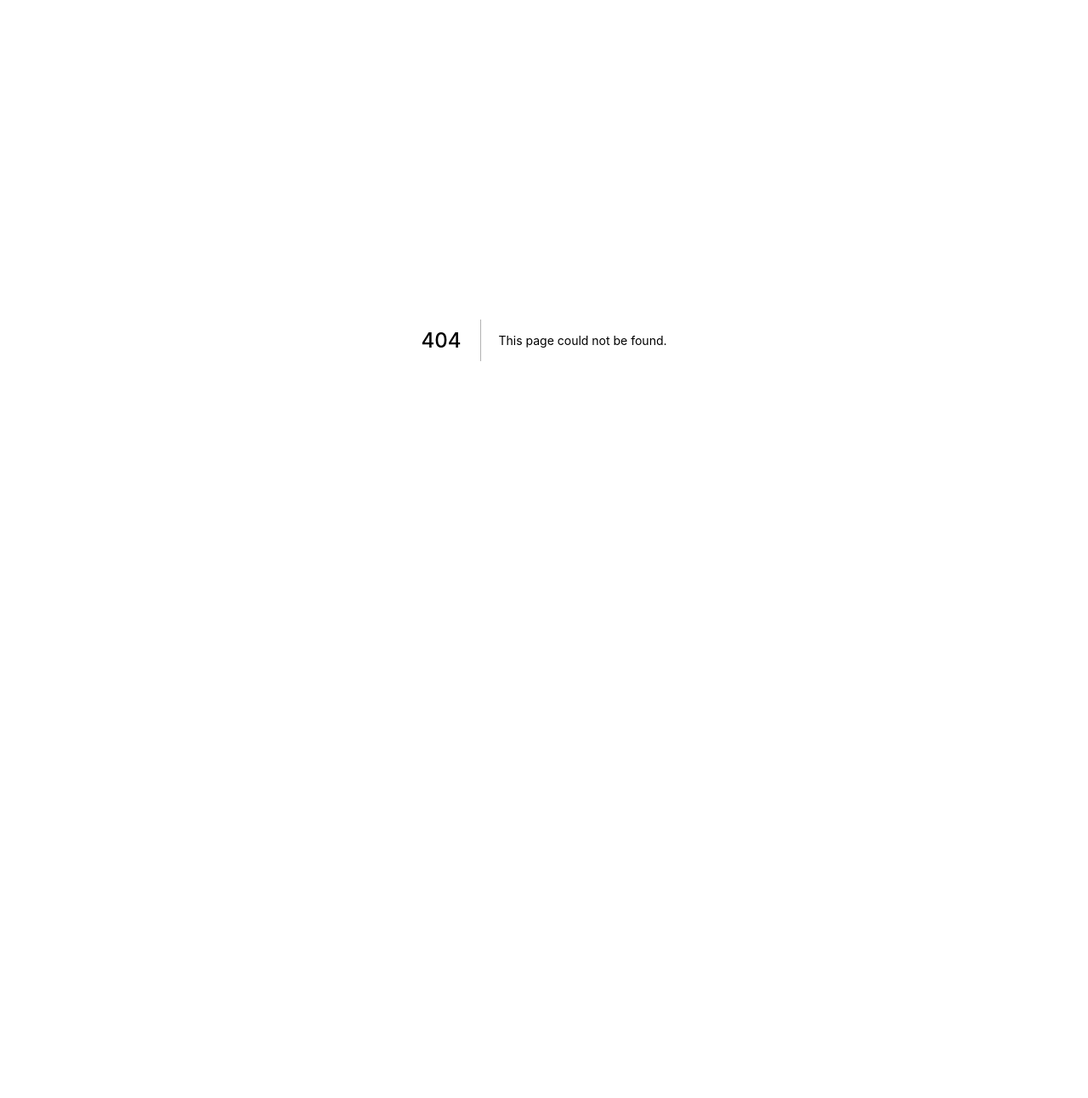
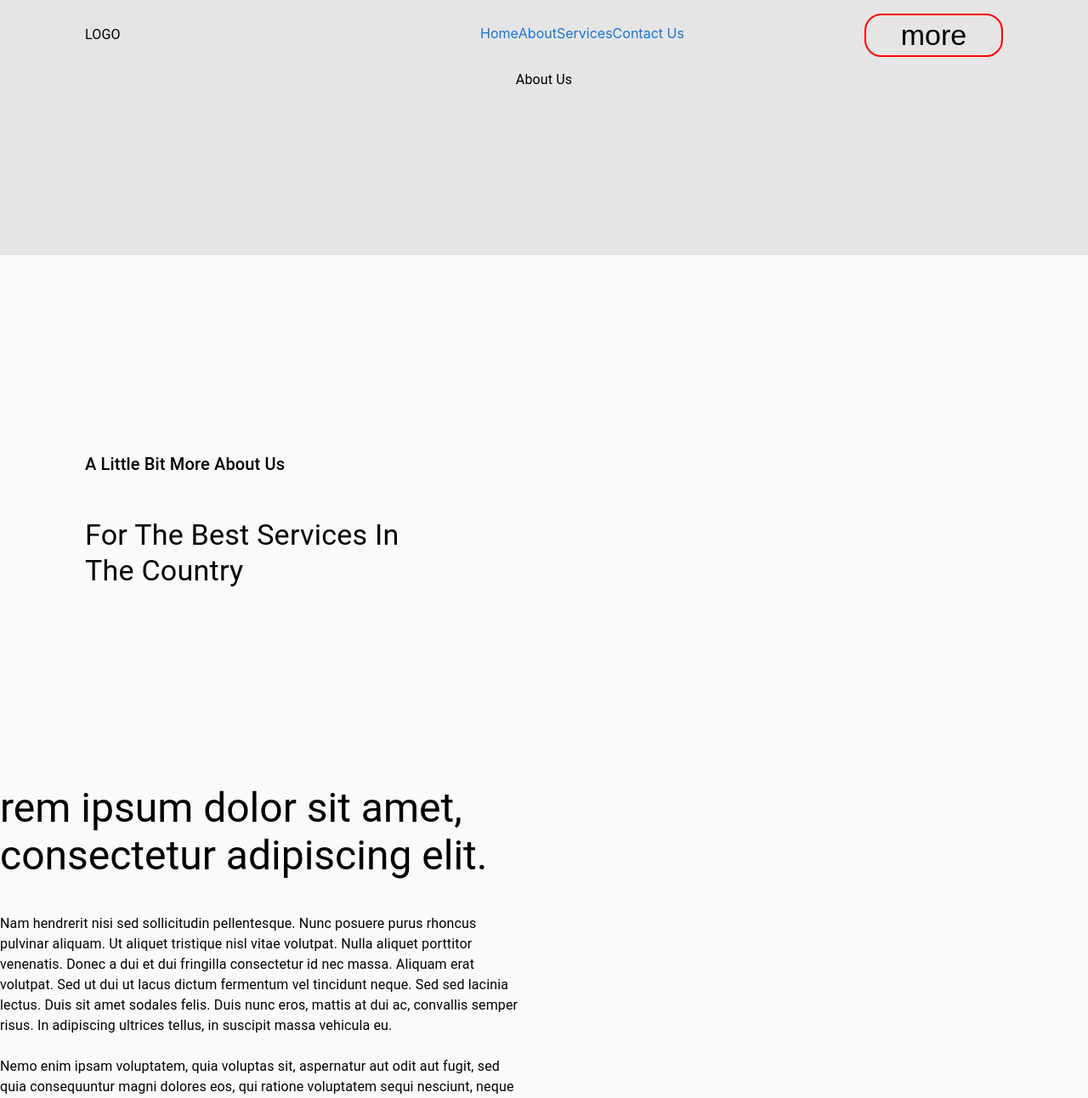
Before and after one commit to JTR03/demoSite, a Next.js app in the folder demosite/: page /about in a window 1280 px wide. Before the commit this address had no page. Shown: the top 1292 px of the page at 85% size. Before the commit the page ends 800 px from the top, so only its background shows below. Built offline with nearby package versions, Linux system fonts and the light colour scheme.

Commit message:
added new pages

```diff
--- /dev/null
+++ b/demosite/components/About.js
@@ -0,0 +1,56 @@
+import { Typography,Box, Grid } from '@mui/material'
+import React from 'react'
+import styles from '../styles/Home.module.css'
+
+function About() {
+    return (
+        <div className={styles.mid}>
+            <Grid container spacing={28.75} sx={{marginTop:24.25,paddingBottom:11}}>
+                <Grid item>
+                        <Box sx={{marginLeft:12.5,maxWidth:380}}>
+                <Typography variant='h6'>
+                A Little Bit More About Us
+            </Typography>
+            <Typography variant='h4' sx={{paddingTop:5.875}}>
+                For The Best Services In The Country
+            </Typography>
+            </Box>
+                </Grid>
+                <Grid item>
+  <Box sx={{width:620}}>
+                <Typography variant='h3'>
+rem ipsum dolor sit amet, consectetur adipiscing elit.
+                </Typography>
+                <Typography sx={{paddingTop:5}}>
+
+                 Nam hendrerit nisi sed sollicitudin pellentesque. Nunc
+                  posuere purus rhoncus pulvinar aliquam. Ut aliquet tristique
+                   nisl vitae volutpat. Nulla aliquet porttitor venenatis.
+                   Donec a dui et dui fringilla consectetur id nec massa.
+                    Aliquam erat volutpat. Sed ut dui ut lacus dictum fermentum vel
+                     tincidunt neque. Sed sed lacinia lectus. Duis sit amet sodales felis.
+                Duis nunc eros, mattis at dui ac, convallis semper risus. In adipiscing ultrices
+                tellus, in suscipit massa vehicula eu.<br /><br/>
+
+                Nemo enim ipsam voluptatem, quia voluptas sit, aspernatur aut odit
+                 aut fugit, sed quia consequuntur magni dolores eos, qui ratione voluptatem
+                 sequi nesciunt, neque porro quisquam est, qui dolorem ipsum, quia dolor sit
+                 amet consectetur adipisci[ng] velit, sed quia non numquam [do] eius modi tempora
+                 inci[di]dunt, ut labore et dolore magnam aliquam quaerat voluptatem. Ut enim ad minima
+                 veniam, quis nostrum exercitationem ullam corporis suscipit laboriosam, nisi ut aliquid
+                 ex ea commodi consequatur? Quis autem vel eum iure reprehenderit
+                qui in ea voluptate velit esse, quam nihil molestiae consequatur, vel illum, qui dolorem
+                 eum fugiat, quo voluptas nulla pariatur
+                </Typography>
+            </Box>
+                </Grid>
+            </Grid>
+
+
+
+
+        </div>
+    )
+}
+
+export default About
--- /dev/null
+++ b/demosite/components/Form.js
@@ -0,0 +1,89 @@
+import { Button, Grid } from '@mui/material'
+import React from 'react'
+import MailOutlineIcon from '@mui/icons-material/MailOutline';
+import PhoneIcon from '@mui/icons-material/Phone';
+import LinkedInIcon from '@mui/icons-material/LinkedIn';
+import styles from '../styles/Home.module.css'
+import Box from '@mui/material/Box';
+import TextField from '@mui/material/TextField'
+import Typography from '@mui/material/Typography'
+
+function Form() {
+    return (
+        <div className={styles.mid}>
+            <Box sx={{marginRight:40,marginLeft:40}}>
+                  <Grid container spacing={10} justifyContent='center' >
+
+                 <Grid item md={4} >
+                    <MailOutlineIcon sx={{paddingLeft:8,fontSize:120}}/>
+                    <Typography >
+                        www.email@email.com
+                    </Typography>
+                  </Grid>
+                   <Grid item md={4}>
+                    <LinkedInIcon  sx={{paddingLeft:10,fontSize:125}}/>
+                    <Typography align='center'>
+                        LinkedIn
+                    </Typography>
+                  </Grid>
+
+                  <Grid item md={4}>
+                      <PhoneIcon  sx={{paddingLeft:8,fontSize:120}}/>
+                      <Typography align='center'>
+                        0832173223
+                    </Typography>
+                  </Grid>
+            </Grid>
+            </Box>
+
+            <Box sx={{marginTop:12.5,marginRight:40,marginLeft:40, paddingBottom:10}}>
+                <Grid spacing={2} container justifyContent='center'>
+                <Grid item xs={12} md={6}>
+                <Grid container spacing={4.5}>
+                    <Grid item xs={12} md={12}>
+                        <TextField
+                    fullWidth
+                    id="firstName"
+                    label="Your Name"
+                    placeholder='John Doe'
+                    name='name'
+                    />
+                    </Grid>
+                     <Grid item xs={12} md={12}>
+                    <TextField
+                    fullWidth
+                    id="firstName"
+                    label="Your Contacts"
+                    placeholder='www.john@doe.com'
+                    name='name'
+                    />
+                </Grid>
+                </Grid>
+
+                </Grid>
+
+                <Grid item xs={12} md={6}>
+                    <TextField
+                    fullWidth
+                    id="message"
+                    label='Message'
+                    placeholder='Type Your message here'
+                    name='name'
+                    multiline
+                    rows={5}
+                    />
+                </Grid>
+                <Grid item>
+                    <Button variant='contained'>
+                        Submit
+                    </Button>
+                </Grid>
+                </Grid>
+
+            </Box>
+
+        </div>
+    )
+}
+
+export default Form
--- /dev/null
+++ b/demosite/components/History.js
@@ -0,0 +1,52 @@
+import { Typography,Grid,Box } from '@mui/material'
+import React from 'react'
+
+function History() {
+    return (
+        <div>
+            <Typography align='center' sx={{marginTop:10,marginBottom:4.375}}>
+                HISTORY
+            </Typography>
+            <Typography align='center' variant='h3' >
+                We Are Passionate About<br /> What We Do
+            </Typography>
+
+            <Grid container spacing={15} sx={{marginTop:0,marginBottom:10,paddingLeft:12.5,paddingRight:12.5}}>
+                <Grid item xs={12} md={8} lg={6}>
+                     <Typography variant='h4'>
+                         Our Origin
+                     </Typography>
+                     <Typography sx={{paddingTop:3.5}}>
+                     Nam hendrerit nisi sed sollicitudin pellentesque.
+                     Nunc posuere purus rhoncus pulvinar aliquam. Ut aliquet tristique nisl vitae volutpat.
+                      Nulla aliquet porttitor venenatis. Donec a dui et dui fringilla consectetur id nec massa.
+                       Aliquam erat volutpat. Sed ut dui ut lacus dictum fermentum vel tincidunt neque.
+                       Sed sed lacinia lectus. Duis sit amet sodales felis. Duis nunc eros, mattis at dui ac,
+                        convallis semper risus. In adipiscing ultrices tellus, in suscipit massa vehicula eu.
+                        nemo enim ipsam voluptatem, quia voluptas sit, aspernatur aut odit aut fugit, sed
+                     </Typography>
+                </Grid>
+                <Grid item xs={12} md={8} lg={6}>
+                    <Typography variant='h4'>
+                        Our Story
+                    </Typography>
+                    <Typography sx={{paddingTop:3.5}}>
+                    Quia consequuntur magni dolores eos,
+                     qui ratione voluptatem sequi nesciunt,
+                      neque porro quisquam est, qui dolorem ipsum,
+                       quia dolor sit amet consectetur adipisci[ng] velit,
+                        sed quia non numquam [do] eius modi tempora inci[di]dunt,
+                         ut labore et dolore magnam aliquam quaerat voluptatem. Ut enim ad
+                          minima veniam, quis nostrum exercitationem ullam corporis suscipit
+                           laboriosam, nisi ut aliquid ex ea commodi consequatur? Quis autem
+                           vel eum iure reprehenderit qui in ea voluptate velit esse,
+                            quam nihil molestiae consequatur, vel illum, qui dolorem eum fugiat, quo voluptas nulla pariatur
+                    </Typography>
+                </Grid>
+
+            </Grid>
+        </div>
+    )
+}
+
+export default History
--- a/demosite/components/Navbar.js
+++ b/demosite/components/Navbar.js
@@ -1,10 +1,25 @@
 import React from 'react'
 import Styles from '../styles/Home.module.css'
-import AppBar from '@mui/material/AppBar'
 import Toolbar from '@mui/material/Toolbar'
 import { Box, Button, Link, Typography } from '@mui/material'
 
-const items = ['Home','About','Services','Contact Us']
+const items = [
+    {
+        page:'Home',
+        url:'/'
+},
+    {
+        page:'About',
+        url:'/about'
+    },
+    {
+        page:'Services',
+        url:'/services'
+    },
+    {
+        page:'Contact Us',
+        url:"/contact"
+    }]
 
 function Navbar() {
     return (
@@ -13,11 +28,18 @@ function Navbar() {
                 <Toolbar disableGutters className={Styles.nav}>
                     <Typography  sx={{flexGrow:1, display:'flex'}}>LOGO</Typography>
                 <Box className={Styles.pageContainer}>
-                    {items.map((item)=>(
-                        <Link underline='none' className={Styles.items}>
-                            {item}
+                    {items.map((item)=>{
+                        const {page,url} = item
+                        return(
+                             <Link href={url} underline='none' className={Styles.items}>
+                            {page}
                         </Link>
-                    ))}
+                        )
+
+                    }
+
+
+                    )}
 
                 </Box>
                 <button className={Styles.btn}>
--- /dev/null
+++ b/demosite/pages/about.js
@@ -0,0 +1,22 @@
+import { Typography } from '@mui/material'
+import React from 'react'
+import About from '../components/About'
+import Footer from '../components/Footer'
+import History from '../components/History'
+import Navbar from '../components/Navbar'
+import styles from '../styles/Home.module.css'
+function about() {
+    return (
+        <div className={styles.container}>
+            <Navbar />
+            <Typography align='center' className={styles.heading}>
+                About Us
+            </Typography>
+            <About />
+            <History />
+            <Footer />
+        </div>
+    )
+}
+
+export default about
--- a/demosite/styles/Home.module.css
+++ b/demosite/styles/Home.module.css
@@ -77,12 +77,9 @@
   width: 912px;
   height: 1024;
   display: flex;
-  /* background: url('land.png'); */
 }
 .mid {
   align-items: center;
-  /* justify-content: center; */
-  /* flex-wrap: wrap; */
   margin-top: 50px;
   background: rgba(255, 255, 255, 0.8);
 
@@ -125,7 +122,13 @@
   padding-left: 100px;
   height: 80px;
 }
+.heading {
+  font-weight: 500;
+  font-size: 96px;
+  line-height: 112px;
+  margin: 170px 0;
 
+}
 /* .main {
   min-height: 100vh;
   padding: 4rem 0;
```
Also changed, not shown: demosite/pages/contact.js (added, +21 -0 lines).
